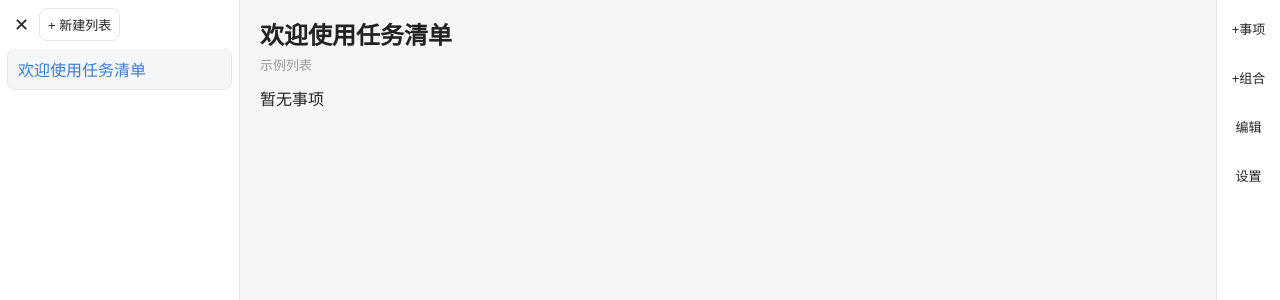
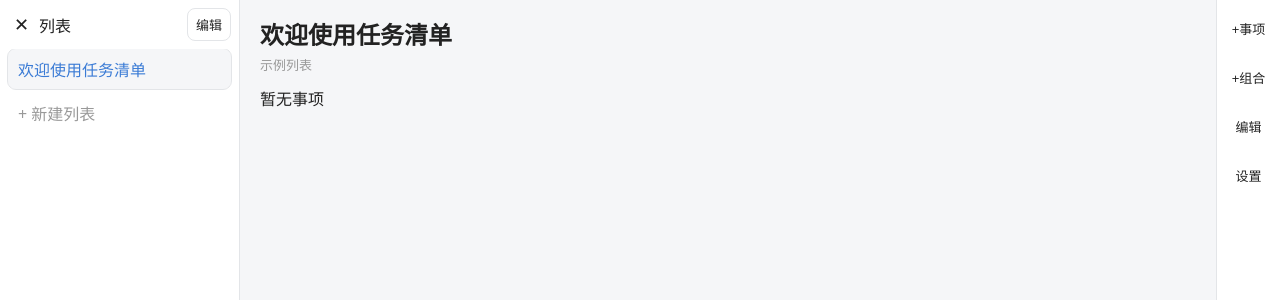
Before and after one commit to JackPeng-Coder/tasklist, a Vue app: page / in a window 1280 px wide. Shown: the top 300 px of the page. Built offline with nearby package versions, Linux system fonts and the light colour scheme.

Commit message:
feat: complete sidebar list management

```diff
--- a/src/components/Sidebar.vue
+++ b/src/components/Sidebar.vue
@@ -1,8 +1,9 @@
 <template>
   <aside class="sidebar" :class="{ open: !ui.sidebarCollapsed }">
     <div class="sidebar-head">
-      <button class="icon-btn" data-test="toggle-sidebar" @click="ui.toggleSidebar()">{{ ui.sidebarCollapsed ? '☰' : '✕' }}</button>
-      <button class="icon-btn" @click="$emit('new-list')">+ 新建列表</button>
+      <button class="icon-btn" @click="ui.toggleSidebar()">{{ ui.sidebarCollapsed ? '☰' : '✕' }}</button>
+      <span class="title">列表</span>
+      <button class="icon-btn" :class="{ active: ui.editMode }" @click="ui.toggleEditMode()">编辑</button>
     </div>
     <div class="sidebar-body">
       <div
@@ -15,6 +16,7 @@
         <span class="list-name" @dblclick="startRename(l)">{{ l.name }}</span>
         <span v-if="ui.editMode" class="mini-btn danger" @click.stop="$emit('delete-list', l.id)">删除</span>
       </div>
+      <button class="list-item new-list" @click="$emit('new-list')">+ 新建列表</button>
     </div>
   </aside>
 </template>
@@ -47,11 +49,14 @@ function startRename(l: List) {
   .sidebar { position: fixed; inset: 0 auto 0 0; z-index: 50; transform: translateX(-100%); transition: transform .2s; }
   .sidebar.open { transform: translateX(0); }
 }
-.sidebar-head { padding: 8px; display: flex; gap: 4px; }
+.sidebar-head { padding: 8px; display: flex; gap: 4px; align-items: center; }
+.sidebar-head .title { flex: 1; }
 .icon-btn { background: none; border: none; font-size: 18px; cursor: pointer; color: var(--color-text); }
 .sidebar-head .icon-btn:last-child { font-size: 13px; padding: 6px 8px; border: 1px solid var(--color-border); border-radius: 8px; }
+.sidebar-head .icon-btn.active { background: var(--color-pending); color: #fff; }
 .sidebar-body { flex: 1; overflow-y: auto; padding: 0 8px; }
 .list-item { display: flex; align-items: center; gap: 6px; padding: 8px 10px; border-radius: 8px; cursor: pointer; margin-bottom: 4px; color: var(--color-text); }
+.list-item.new-list { width: 100%; font: inherit; background: none; border: none; text-align: left; color: var(--color-muted); }
 .list-item.active { outline: 1px solid var(--color-border); background: var(--color-bg); }
 .overdue { color: var(--color-overdue); }
 .pending { color: var(--color-pending); }
```
